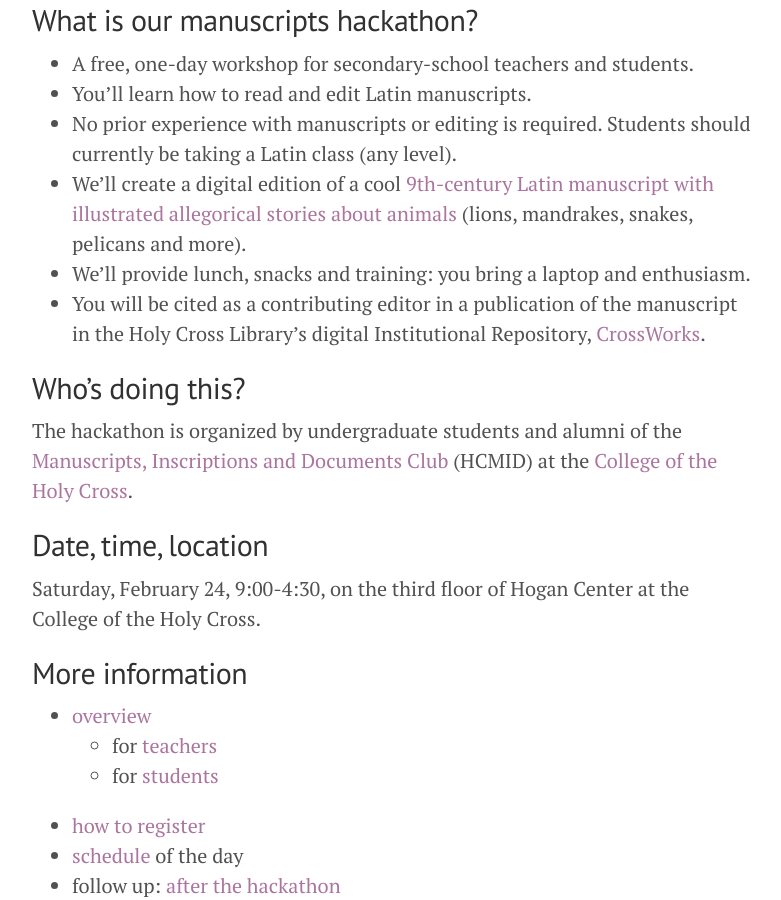
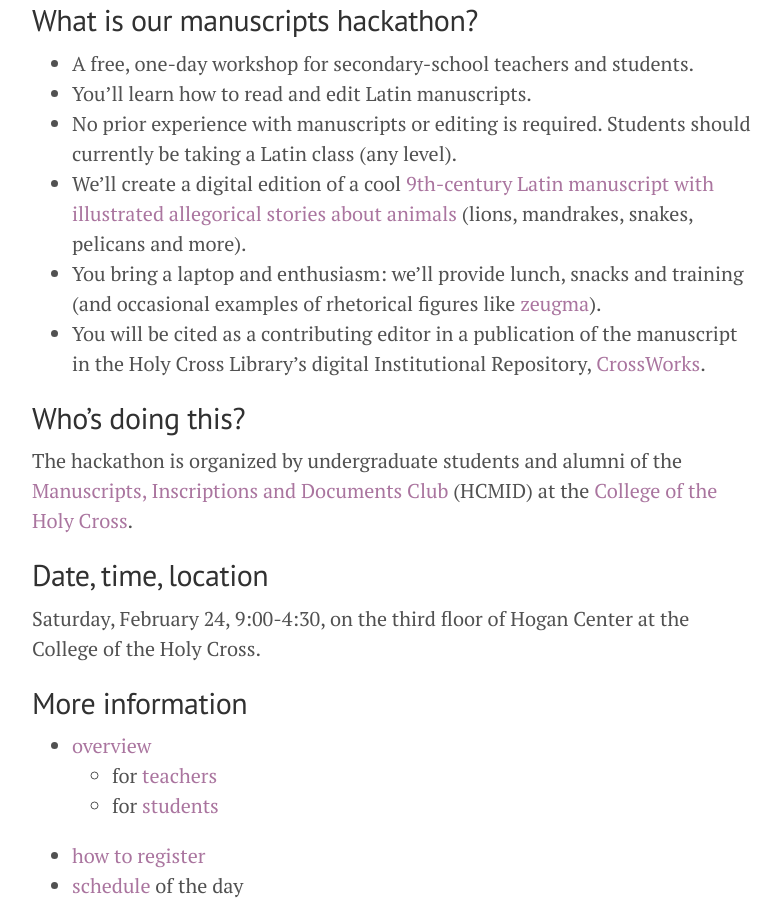
Before and after one commit to HCMID/ms-hackathon-2018, a Jekyll site: the page built from docs/index.md, in a window 1280 px wide and 900 px high, scrolled down 561 px. Shown: the whole window, without its empty margins (248-1029 px from the left). Built offline with Jekyll 4.4.1, drawn with Linux system fonts in a browser that asks for light colours; grey boxes are pictures that could not be loaded.

Commit message:
Add link on zeugma

```diff
--- a/docs/index.md
+++ b/docs/index.md
@@ -14,7 +14,7 @@ layout: page
 -   You'll learn how to read and edit Latin manuscripts.
 -   No prior experience with manuscripts or editing is required. Students should currently be taking a Latin class (any level).
 -   We'll create a digital edition of a cool [9th-century Latin  manuscript with illustrated allegorical stories about animals](thumbs) (lions, mandrakes, snakes, pelicans and more).
--   We'll provide lunch, snacks and training: you bring a laptop and enthusiasm.
+- You bring a laptop and enthusiasm: we'll provide lunch, snacks and training (and occasional examples of rhetorical figures like [zeugma](http://examples.yourdictionary.com/examples-of-zeugma.html)).
 -   You will be cited as a contributing editor in a publication of the manuscript in the Holy Cross Library's digital Institutional Repository, [CrossWorks](http://crossworks.holycross.edu/).
 
 
```
